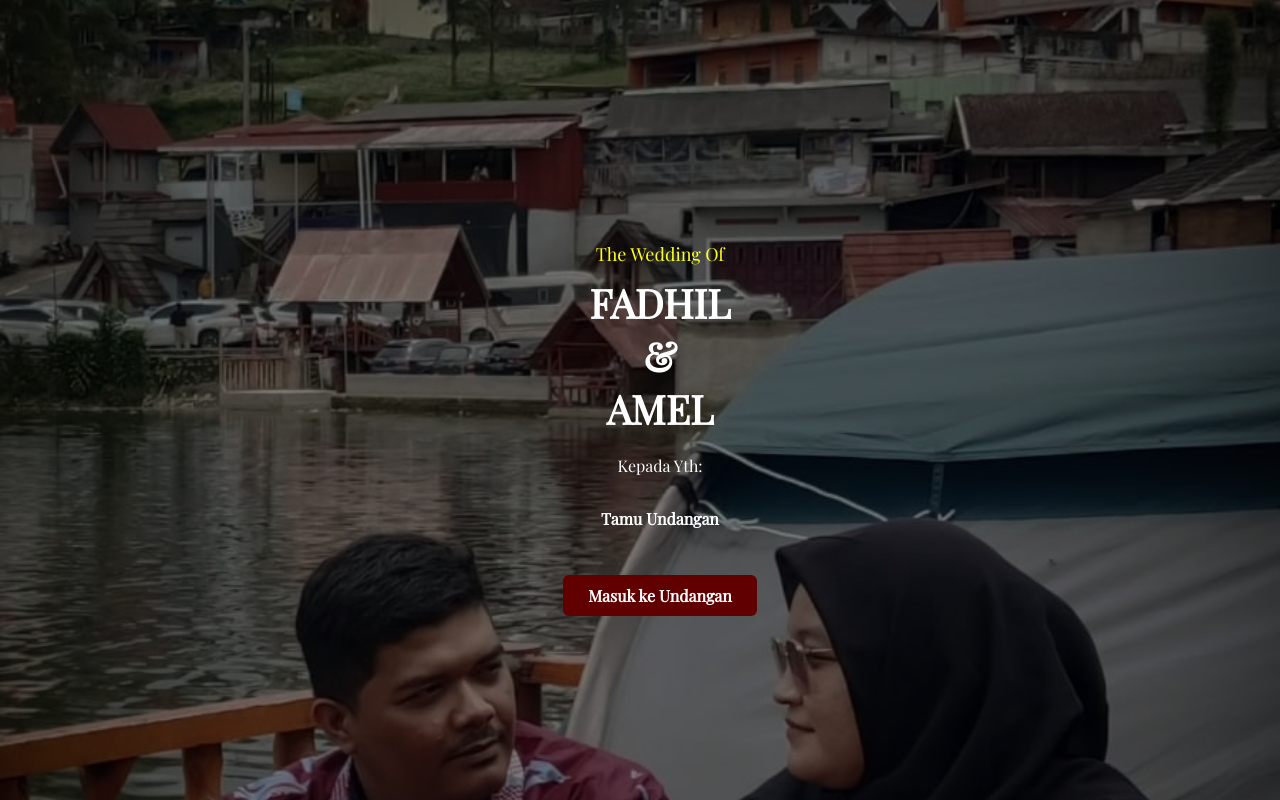
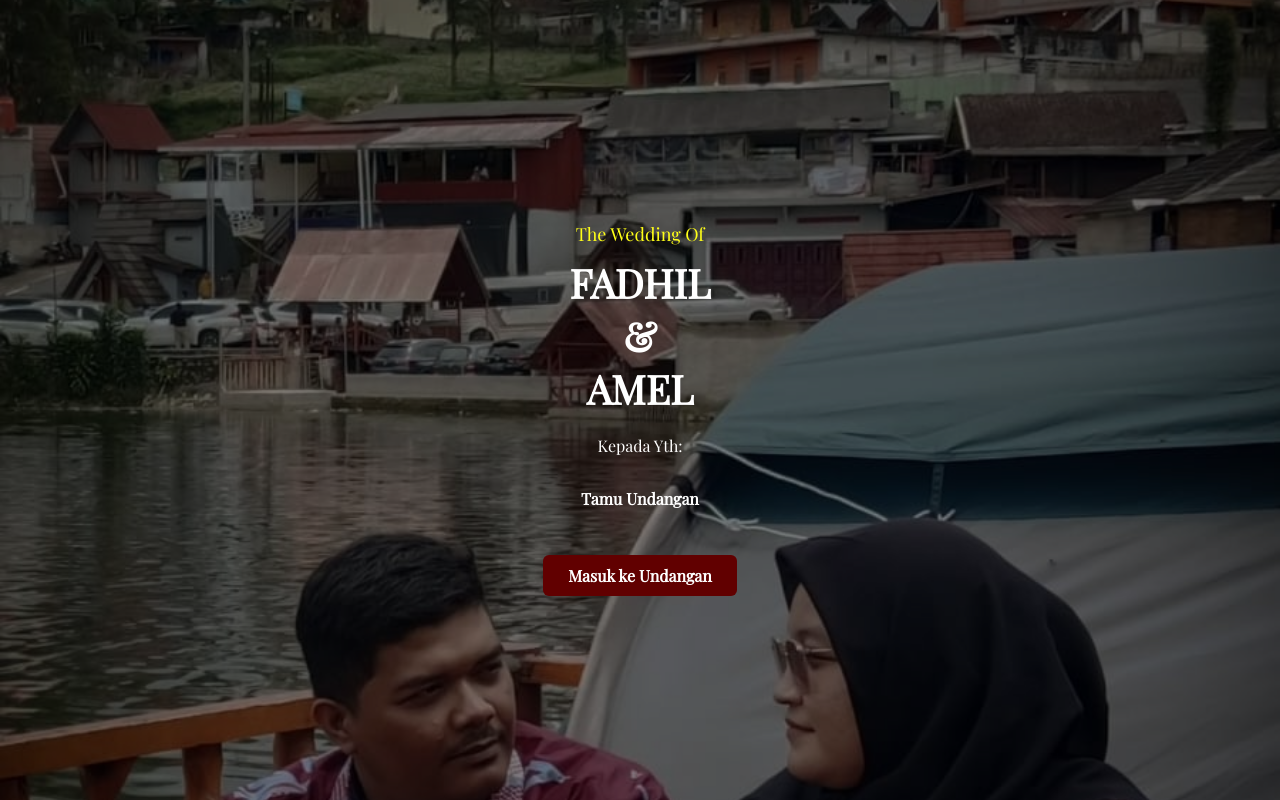
Before and after one commit to fkhaerani77/my-invite-1, a React (Create React App) app: page / in a window 1280 px wide. Built offline with nearby package versions, Linux system fonts and the light colour scheme.

Commit message:
ganti song dan perbaiki tampilan awal

```diff
--- a/src/components/MusicPlayer.js
+++ b/src/components/MusicPlayer.js
@@ -25,7 +25,7 @@ const MusicPlayer = () => {
 
   return (
     <div style={styles.wrapper}>
-      <audio ref={audioRef} src="/music/Song-2.mp3" loop />
+      <audio ref={audioRef} src="/music/Song-3.mp3" loop />
       <button onClick={togglePlay} style={styles.button}>
         {playing ? (
           <BsMusicNoteBeamed size={22} color="#800000" />
--- a/src/components/WelcomeScreen.css
+++ b/src/components/WelcomeScreen.css
@@ -15,23 +15,24 @@
 }
 
 .welcome-overlay {
-  background-color: rgba(0, 0, 0, 0.5); /* hitam transparan */
-  height: 100%;
-  width: 100%;
+  background-color: rgba(0, 0, 0, 0.5);
   position: absolute;
   top: 0;
   left: 0;
+  height: 100%;
+  width: 100%;
 
   display: flex;
   flex-direction: column;
-  justify-content: center;
-  align-items: center;
+  justify-content: center; /* Tengah vertikal */
+  align-items: center;     /* Tengah horizontal */
 
   color: white;
   text-align: center;
   padding: 20px;
 
   animation: fadeIn 2s ease-in;
+  box-sizing: border-box;
 }
 
 .welcome-subtitle {
```
Also changed, not shown: 1 other file (tests, documents, lock files or other folders).
